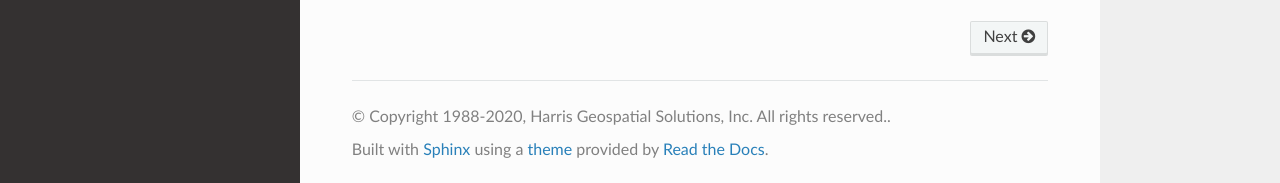
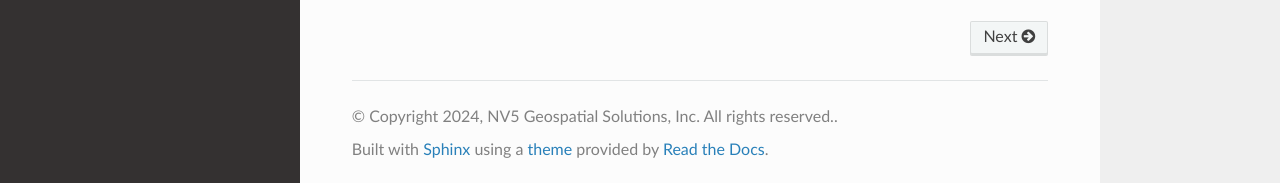
Before and after one commit to envi-idl/envipyengine, a Sphinx documentation site: the page built from doc/source/index.rst, in a window 1280 px wide and 900 px high, scrolled down 881 px. Shown: the part 714-897 px from the top of the window. Built offline with Sphinx 7.4.7 and the Read the Docs theme 3.1.0, drawn with Linux system fonts in a browser that asks for light colours; some of the changed text lies outside the part shown.

```diff
--- a/doc/source/conf.py
+++ b/doc/source/conf.py
@@ -54,17 +54,17 @@ master_doc = 'index'
 
 # General information about the project.
 project = u'ENVI Py Engine'
-copyright = u'1988-2020, Harris Geospatial Solutions, Inc. All rights reserved.'
-author = u'Harris Geospatial Solutions, Inc.'
+copyright = u'2024, NV5 Geospatial Solutions, Inc. All rights reserved.'
+author = u'NV5 Geospatial Solutions, Inc.'
 
 # The version info for the project you're documenting, acts as replacement for
 # |version| and |release|, also used in various other places throughout the
 # built documents.
 #
 # The short X.Y version.
-version = u'1.4'
+version = u'1.8'
 # The full version, including alpha/beta/rc tags.
-release = u'1.4.0'
+release = u'1.8.0'
 
 # The language for content autogenerated by Sphinx. Refer to documentation
 # for a list of supported languages.
@@ -135,7 +135,7 @@ latex_documents = [
         master_doc,
         'envipyengine.tex',
         u'envipyengine Documentation',
-        u'Harris Geospatial Solutions, Inc.',
+        u'NV5 Geospatial Solutions, Inc.',
         'manual',
     ),
 ]
--- a/doc/source/index.rst
+++ b/doc/source/index.rst
@@ -9,7 +9,7 @@ The Python package provides the ability to query for available tasks, retrieve t
 
 There is an additional client Python package available, named envipyarc, to provide the ability to run ENVI analytics through ArcMap and ArcGIS Pro.
 
-See https://www.l3harrisgeospatial.com/ for more details on product offerings.
+See https://www.nv5geospatialsoftware.com/ for more details on product offerings.
 
 
 Usage
--- a/setup.py
+++ b/setup.py
@@ -42,11 +42,11 @@ with open(os.path.join(here, 'README.rst')) as f:
     long_description = f.read()
 
 setup(name='envipyengine',
-      version='1.0.8',
+      version='1.0.9',
       description='ENVI Python Engine',
       long_description=long_description,
       url='https://github.com/envi-idl/envipyengine',
-      author='Harris Geospatial Solutions, Inc.',
+      author='NV5 Geospatial Solutions, Inc.',
       packages=['envipyengine',
                 'envipyengine.taskengine'],
       scripts=['scripts/envipyengineconfig.py'],
```
Also changed, not shown: CHANGELOG.md (+3 -0 lines), LICENSE.txt, 1 other file.
